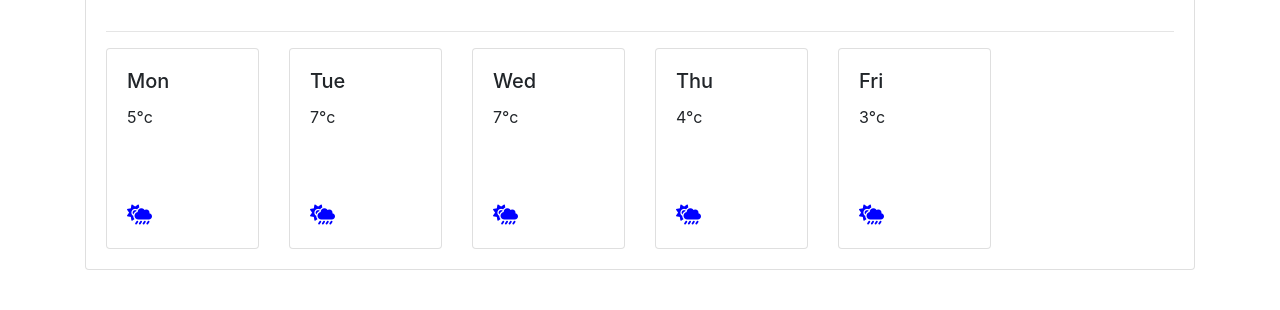
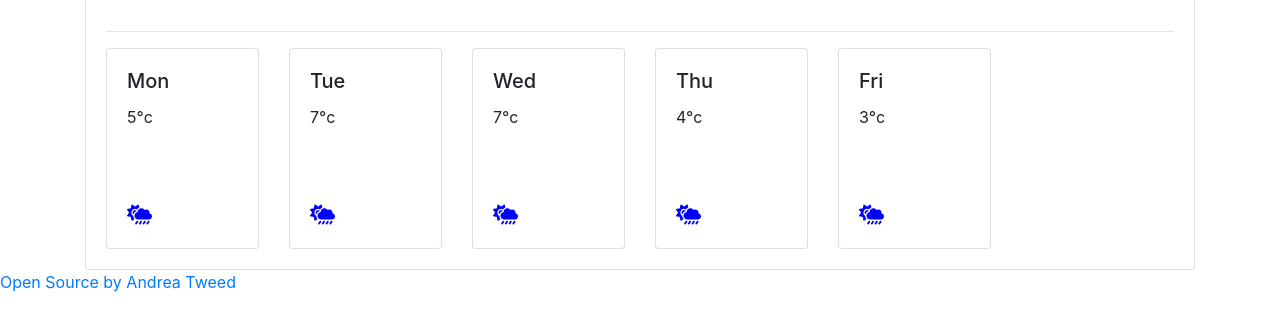
Before and after one commit to Tweedcam/1st-project, a plain HTML site: page index.html in a window 1280 px wide. Shown: the part 557-867 px from the top of the page. Before the commit the page ends 827 px from the top, so only its background shows below. Drawn offline with nearby package versions, Linux system fonts and the light colour scheme.

Commit message:
Update index.html
added github link

```diff
--- a/index.html
+++ b/index.html
@@ -89,6 +89,12 @@
             </div>
         </div>
     </div>
+
+    <p>
+        <a
+        href= https://github.com/Tweedcam/1st-project > Open Source by  </ahref>
+        Andrea Tweed
+    </p>
     <script src="src/index.js"></script>
 </body>
 
```
